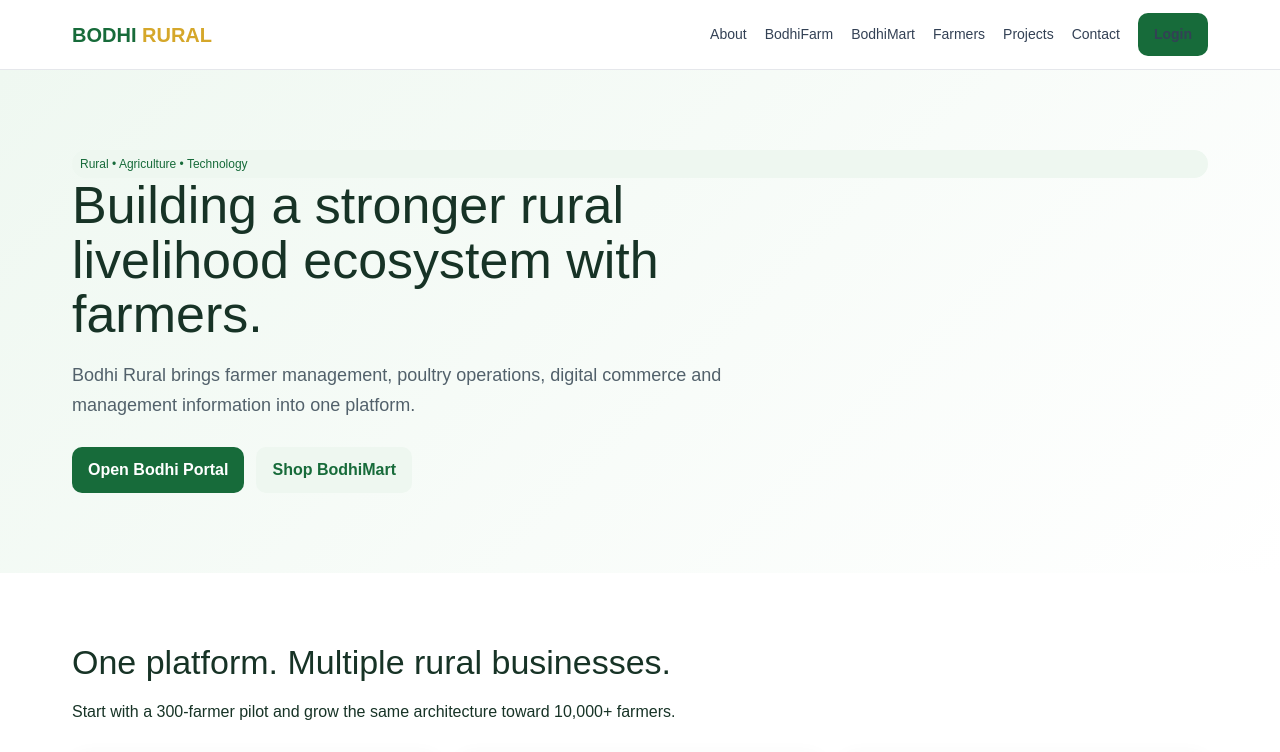
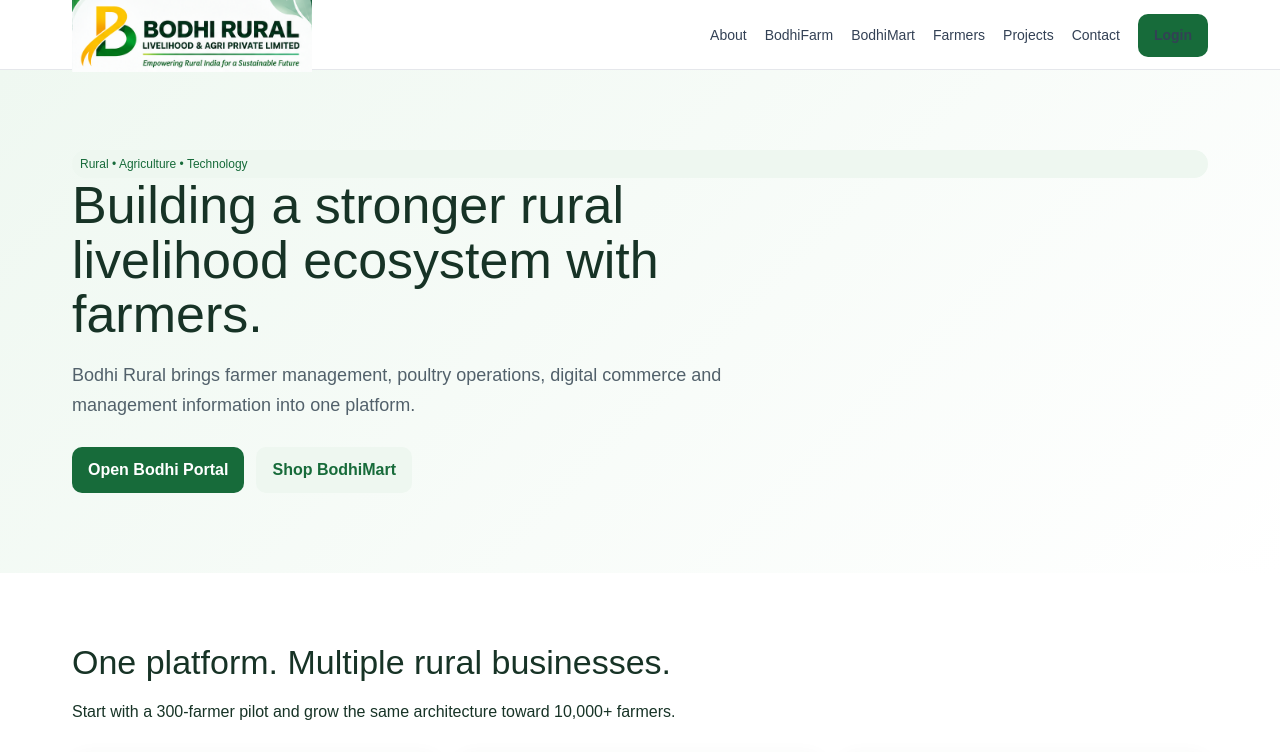
Before and after one commit to drdeepaksingh1/Bodhi-Rural, a Next.js app: page / in a window 1280 px wide. Shown: the top 752 px of the page. Built offline with nearby package versions, Linux system fonts and the light colour scheme.

Commit message:
Refactor SiteHeader to include logo image

```diff
--- a/src/components/SiteHeader.tsx
+++ b/src/components/SiteHeader.tsx
@@ -1,2 +1,51 @@
 import Link from 'next/link';
-export default function SiteHeader(){return <header className="nav"><div className="container" style={{display:'flex',alignItems:'center',justifyContent:'space-between',width:'100%'}}><Link className="brand" href="/">BODHI <span>RURAL</span></Link><nav className="navlinks"><Link href="/about">About</Link><Link href="/bodhifarm">BodhiFarm</Link><Link href="/bodhimart">BodhiMart</Link><Link href="/farmer-network">Farmers</Link><Link href="/projects">Projects</Link><Link href="/contact">Contact</Link><Link className="btn" href="/login">Login</Link></nav><span className="mobile">☰</span></div></header>}
+import Image from 'next/image';
+
+export default function SiteHeader() {
+  return (
+    <header className="nav">
+      <div
+        className="container"
+        style={{
+          display: 'flex',
+          alignItems: 'center',
+          justifyContent: 'space-between',
+          width: '100%',
+        }}
+      >
+        <Link
+          href="/"
+          style={{
+            display: 'flex',
+            alignItems: 'center',
+          }}
+        >
+          <Image
+            src="/branding/bodhi-rural-logo.png"
+            alt="BODHI RURAL LIVELIHOOD & AGRI PRIVATE LIMITED"
+            width={302}
+            height={90}
+            priority
+            style={{
+              width: '240px',
+              height: 'auto',
+              objectFit: 'contain',
+            }}
+          />
+        </Link>
+
+        <nav className="navlinks">
+          <Link href="/about">About</Link>
+          <Link href="/bodhifarm">BodhiFarm</Link>
+          <Link href="/bodhimart">BodhiMart</Link>
+          <Link href="/farmer-network">Farmers</Link>
+          <Link href="/projects">Projects</Link>
+          <Link href="/contact">Contact</Link>
+          <Link className="btn" href="/login">Login</Link>
+        </nav>
+
+        <span className="mobile">☰</span>
+      </div>
+    </header>
+  );
+}
```
